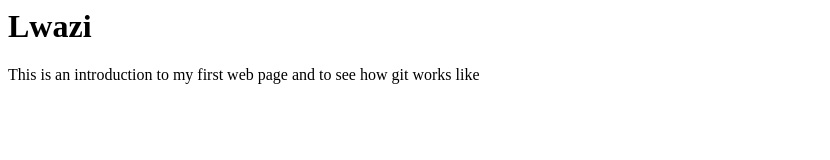
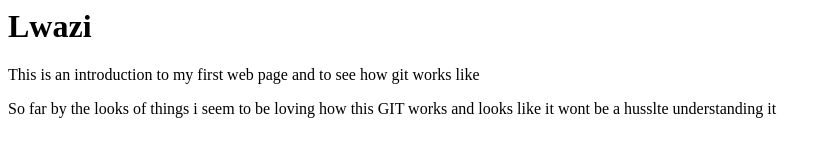
Before and after one commit to Jambase/My-html-CV, a plain HTML site: page Index.Html in a window 1280 px wide. Shown: the whole page, without its empty margins (0-830 px from the left). Drawn offline with Linux system fonts and the light colour scheme.

Commit message:
Second initial commit

```diff
--- a/Index.Html
+++ b/Index.Html
@@ -5,6 +5,7 @@
 <body>
 <h1>Lwazi</h1>
 <p>This is an introduction to my first web page and to see how git works like</p>
+<p>So far by the looks of things i seem to be loving how this GIT works and looks like it wont be a husslte understanding it</p>
 
 
 </body>
```
